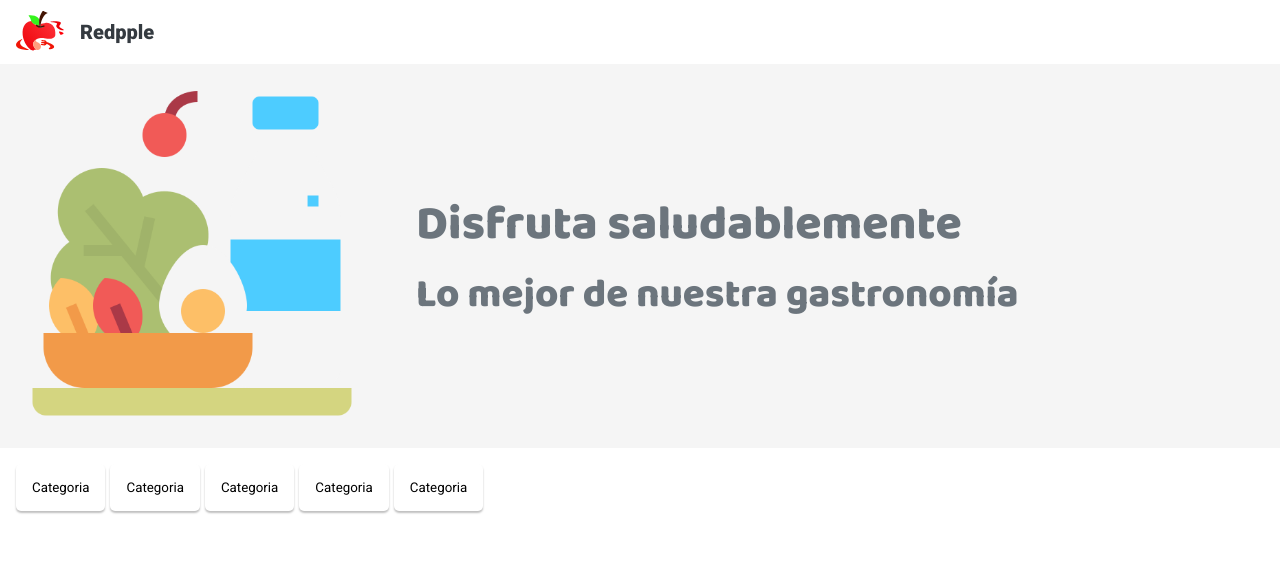
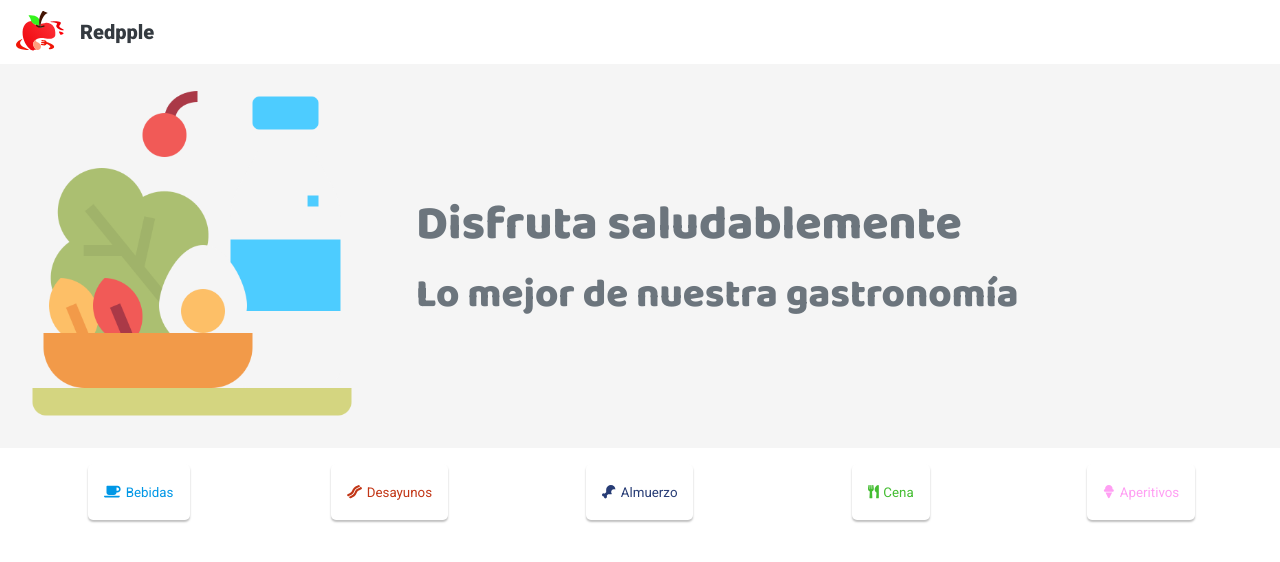
Before and after one commit to AlexisEche/order-platform-frontend, a Vue app: page / in a window 1280 px wide. Shown: the top 562 px of the page. Built offline with nearby package versions, Linux system fonts and the light colour scheme.

Commit message:
add fontawesome to project and add styles to categories bar

```diff
--- a/package.json
+++ b/package.json
@@ -8,6 +8,9 @@
     "lint": "vue-cli-service lint"
   },
   "dependencies": {
+    "@fortawesome/fontawesome-svg-core": "^1.2.36",
+    "@fortawesome/free-solid-svg-icons": "^5.15.4",
+    "@fortawesome/vue-fontawesome": "^3.0.0-5",
     "core-js": "^3.6.5",
     "vue": "^3.0.0",
     "vue-router": "^4.0.0-0",
--- a/src/components/molecules/OrdCategory/category.scss
+++ b/src/components/molecules/OrdCategory/category.scss
@@ -6,5 +6,19 @@
 		cursor: pointer;
 		box-shadow: 0px 2px 2px rgba(0, 0, 0, 0.25);
 		border-radius: 5px;
+		height: 3.5rem;
+		display: flex;
+		justify-content: center;
+		align-items: center;
+		gap: 5px;
 	}
 }
+
+@media screen and (max-width: 480px) {
+	.category {
+		min-width: 100%;
+		&--button {
+			min-width: 100%;
+		}
+	}
+}
--- a/src/components/molecules/OrdCategory/category.vue
+++ b/src/components/molecules/OrdCategory/category.vue
@@ -1,15 +1,29 @@
 <template>
 	<div class="category">
-		<button class="category--button" type="button">Categoria</button>
+		<button
+			class="category--button"
+			type="button"
+			:style="`color: ${category.iconColor}`"
+		>
+			<font-awesome-icon :icon="category.iconName" />
+			{{ category.name }}
+		</button>
 	</div>
 </template>
 
 <script lang="ts">
 import { defineComponent } from "vue";
 import healthly from "@/assets/healthly.png";
+import { Category } from "@/typing/interface";
 
 export default defineComponent({
 	name: "OrdCategory",
+	props: {
+		category: {
+			type: Object as () => Category,
+			required: false,
+		},
+	},
 	setup() {
 		return {
 			healthly,
--- /dev/null
+++ b/src/components/organisms/OrdCard/card.scss
@@ -0,0 +1,2 @@
+.card {
+}
--- /dev/null
+++ b/src/components/organisms/OrdCard/index.ts
@@ -0,0 +1 @@
+export { default } from "./card.vue";
--- a/src/components/organisms/OrdCategories/categories.scss
+++ b/src/components/organisms/OrdCategories/categories.scss
@@ -1,5 +1,14 @@
 .categories {
-	display: flex;
 	gap: 5px;
 	margin: 1rem;
+	justify-content: space-between;
+	display: grid;
+	grid-template-columns: repeat(auto-fit, minmax(110px, 1fr));
+	justify-items: center;
 }
+
+@media screen and (max-width: 480px) {
+	.categories {
+		grid-template-columns: repeat(auto-fill, minmax(1fr, 1fr));
+	}
+}
--- a/src/components/organisms/OrdCategories/categories.vue
+++ b/src/components/organisms/OrdCategories/categories.vue
@@ -1,13 +1,25 @@
 <template>
 	<div class="categories">
-		<ord-category v-for="(n, index) in 5" :key="index" />
+		<ord-category
+			v-for="(category, index) in categories"
+			:category="category"
+			:key="index"
+		/>
 	</div>
 </template>
 
 <script lang="ts">
-import { defineComponent } from "vue";
+import { defineComponent, ref } from "vue";
 import healthly from "@/assets/healthly.png";
 import OrdCategory from "@/components/molecules/OrdCategory";
+import { Category } from "@/typing/interface";
+import {
+	faCoffee,
+	faBacon,
+	faUtensils,
+	faDrumstickBite,
+	faIceCream,
+} from "@fortawesome/free-solid-svg-icons";
 
 export default defineComponent({
 	name: "OrdCategories",
@@ -15,8 +27,36 @@ export default defineComponent({
 		OrdCategory,
 	},
 	setup() {
+		const categories = ref<Category[]>([
+			{
+				name: "Bebidas",
+				iconName: faCoffee,
+				iconColor: "#0097e6",
+			},
+			{
+				name: "Desayunos",
+				iconName: faBacon,
+				iconColor: "#c23616",
+			},
+			{
+				name: "Almuerzo",
+				iconName: faDrumstickBite,
+				iconColor: "#273c75",
+			},
+			{
+				name: "Cena",
+				iconName: faUtensils,
+				iconColor: "#44bd32",
+			},
+			{
+				name: "Aperitivos",
+				iconName: faIceCream,
+				iconColor: "#ff9ff3",
+			},
+		]);
 		return {
 			healthly,
+			categories,
 		};
 	},
 });
--- a/src/custom.d.ts
+++ b/src/custom.d.ts
@@ -10,3 +10,8 @@ declare module "*.webp" {
 	const content: string;
 	export default content;
 }
+
+declare module "*.ts" {
+	const content: string;
+	export default content;
+}
--- a/src/main.ts
+++ b/src/main.ts
@@ -2,5 +2,10 @@ import { createApp } from "vue";
 import App from "./App.vue";
 import router from "./router";
 import store from "./store";
+import { FontAwesomeIcon } from "@fortawesome/vue-fontawesome";
 
-createApp(App).use(store).use(router).mount("#app");
+createApp(App)
+	.component("font-awesome-icon", FontAwesomeIcon)
+	.use(store)
+	.use(router)
+	.mount("#app");
```
Also changed, not shown: src/components/organisms/OrdCard/navbar.vue (added, +21 -0 lines), src/typing/interface.ts (+7 -0 lines), 2 other files (tests, documents, lock files or other folders).
